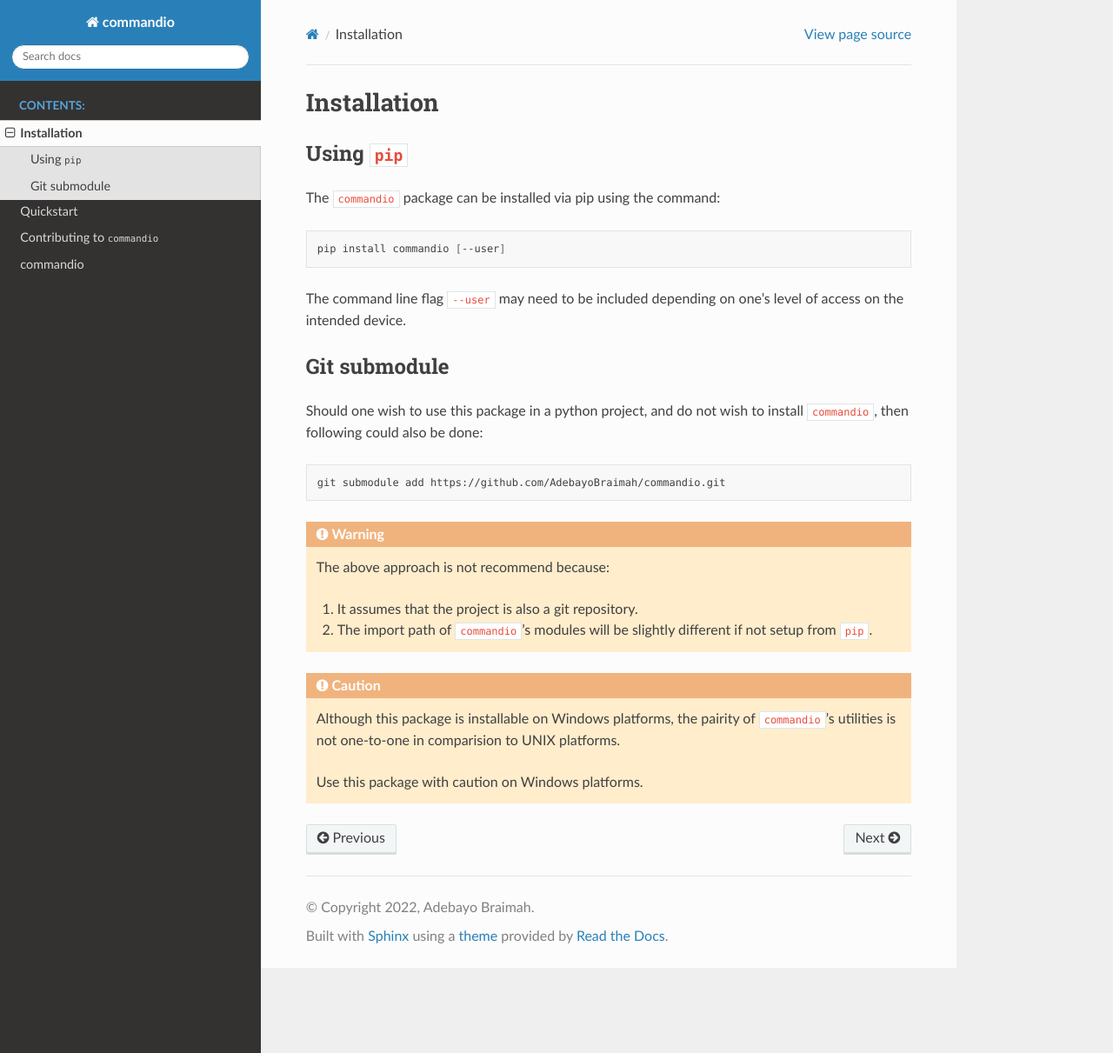
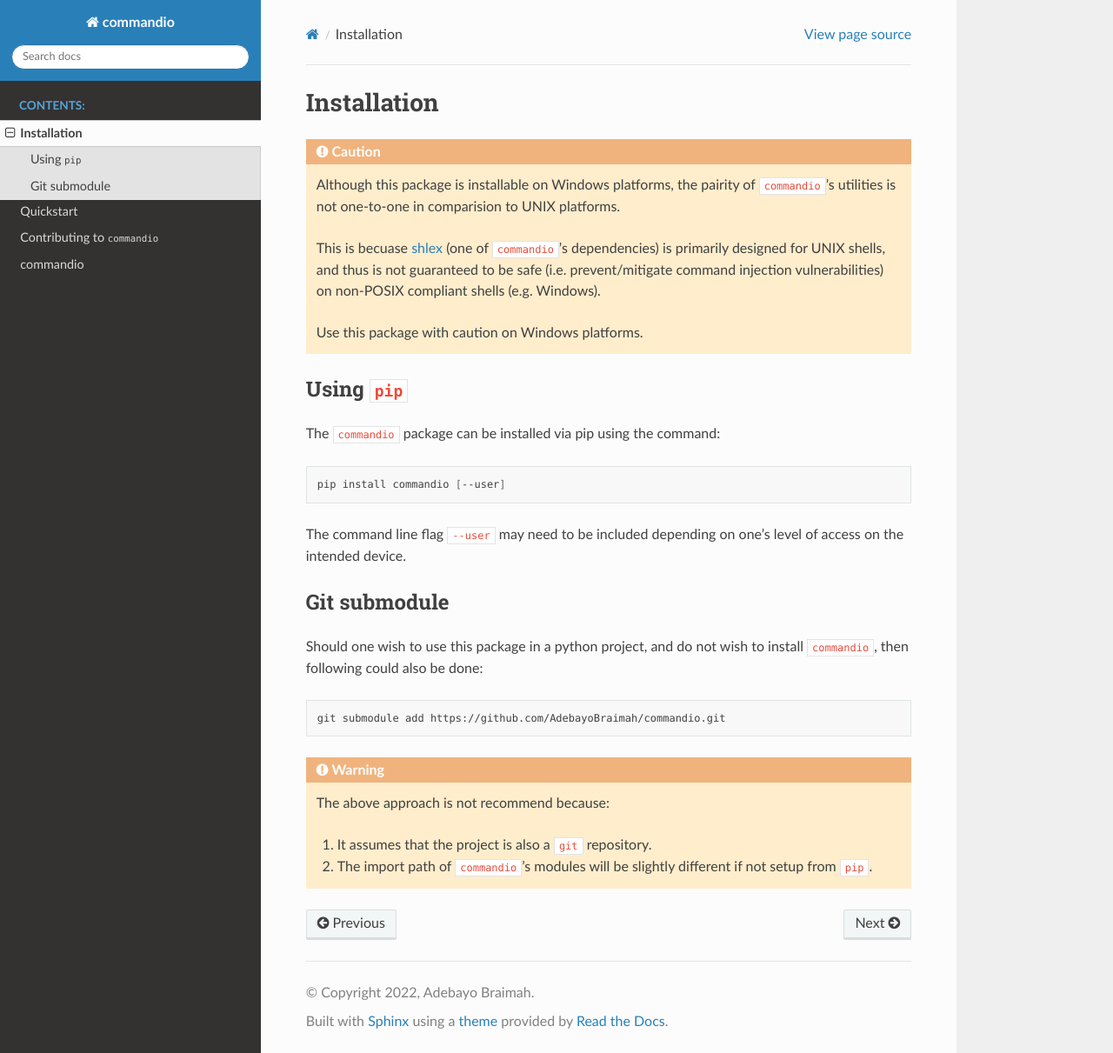
Before and after one commit to AdebayoBraimah/commandio, a Sphinx documentation site: the page built from doc/source/installation.rst, in a window 1280 px wide and 1211 px high. Shown: the whole window at 87% size. Built offline with Sphinx 7.4.7 and the Read the Docs theme 2.0.0, drawn with Linux system fonts in a browser that asks for light colours.

Commit message:
DOC: Major edits to emphasize possible safety issue on Windows

```diff
--- a/doc/source/installation.rst
+++ b/doc/source/installation.rst
@@ -1,5 +1,15 @@
 Installation
 ================
+
+.. caution::
+
+    Although this package is installable on Windows platforms, the pairity of ``commandio``'s utilities
+    is not one-to-one in comparision to UNIX platforms.
+
+    This is becuase `shlex <https://docs.python.org/3/library/shlex.html#shlex.quote>`_ (one of ``commandio``'s dependencies) is primarily designed for UNIX shells,
+    and thus is not guaranteed to be safe (i.e. prevent/mitigate command injection vulnerabilities) on non-POSIX compliant shells (e.g. Windows).
+
+    Use this package with caution on Windows platforms.
 
 Using ``pip``
 ~~~~~~~~~~~~~~~~~~~~~
```
Also changed, not shown: other parts of doc/source/installation.rst (+1 -9 lines).
